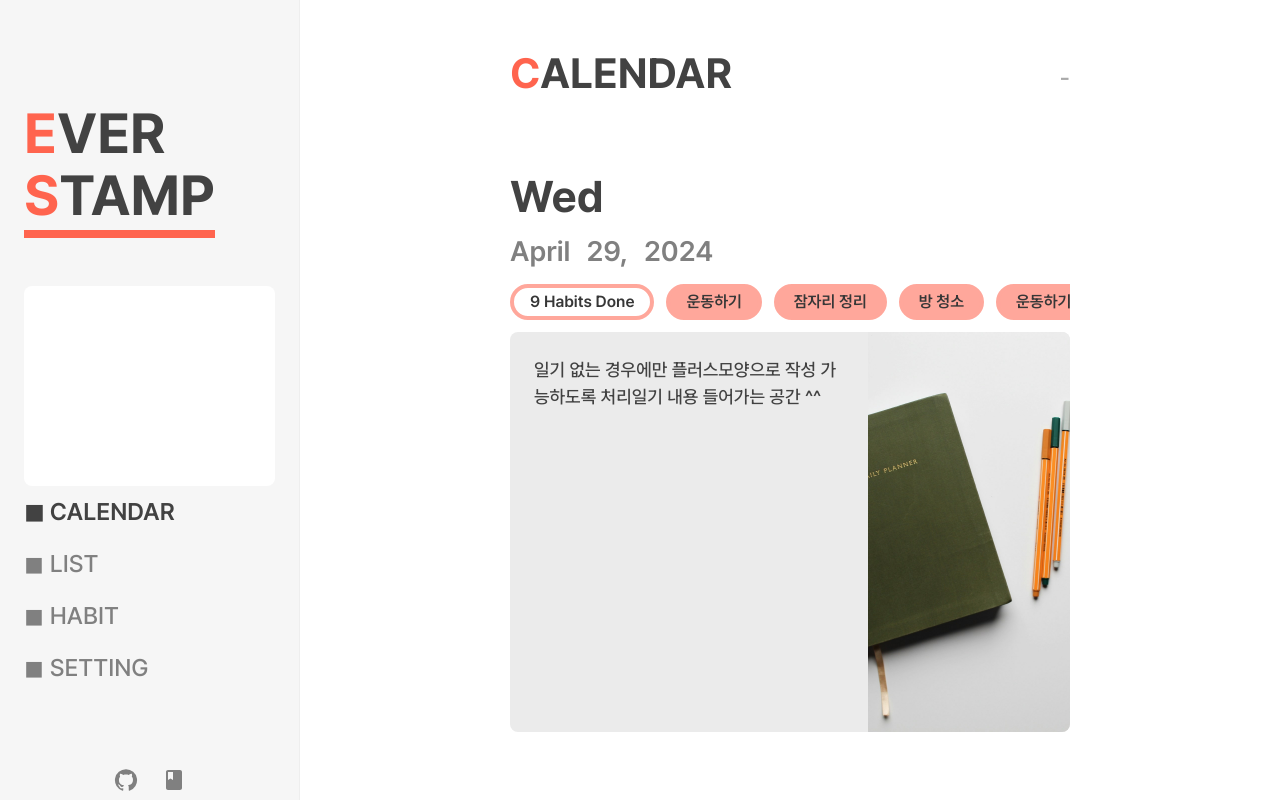
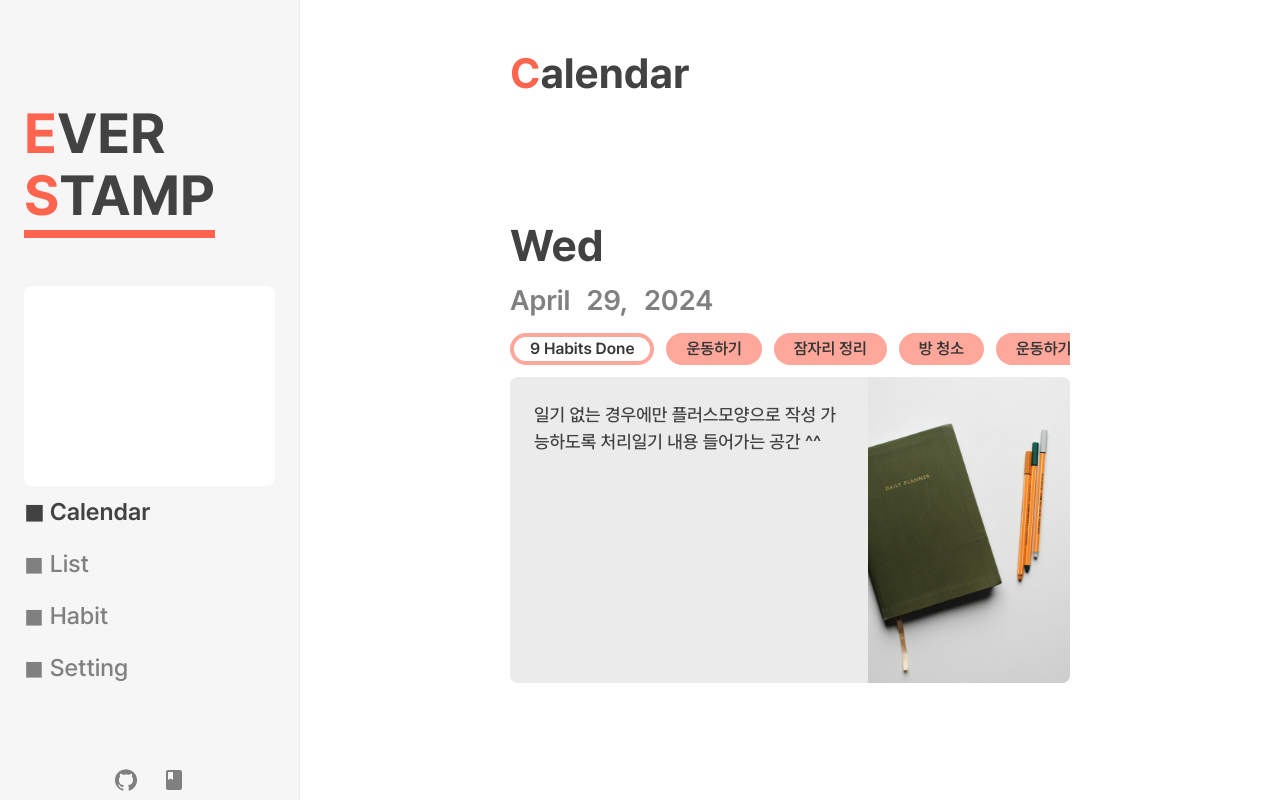
Before and after one commit to EunoChoi/everstamp, a Next.js app: page /io/calendar in a window 1280 px wide. Built offline with nearby package versions, Linux system fonts and the light colour scheme.

Commit message:
update front base

```diff
--- a/src/app/globals.css
+++ b/src/app/globals.css
@@ -12,7 +12,7 @@
   --lightGrey_CP: 235, 235, 235;
 
   --desktopHeader: 96px;
-  --mobileHeader: 72px;
+  --mobileHeader: 76px;
   --mobileNav: 48px;
 }
 
--- a/src/app/io/(afterLogin)/calendar/page.tsx
+++ b/src/app/io/(afterLogin)/calendar/page.tsx
@@ -13,10 +13,10 @@ const Calendar = () => {
   const isMobile = IsMobile();
   return (
     <Wrapper>
-      <Header subTitle="-" />
+      <Header subTitle="" />
       <Content>
         <MonthNote />
-        {/* {isMobile && } */}
+        {isMobile && <MonthWrapper></MonthWrapper>}
       </Content>
     </Wrapper>
   );
@@ -30,7 +30,7 @@ const Wrapper = styled.div`
   width: 100%;
   max-width: 600px;
   min-width: 400px;
-  height: 100vh;
+  height: 100dvh;
 
   display: flex;
   flex-direction: column;
@@ -43,6 +43,17 @@ const Wrapper = styled.div`
   }
 `
 
+const MonthWrapper = styled.div`
+  margin-top: 12px;
+  width: 100%;
+  height: calc((100dvh - var(--mobileHeader) - var(--mobileNav))/3);
+
+  border-radius: 8px;
+  background-color: rgb(var(--lightGrey_CP));
+  margin-bottom: 12px;
+  @media screen and (max-width: 720px) {
+  }
+`
 const Content = styled.div`
   width: 100%;
   height: calc(100vh - var(--desktopHeader));
@@ -54,7 +65,7 @@ const Content = styled.div`
 
   //mobile
   @media screen and (max-width: 720px) {
-    height: calc(100vh - var(--mobileHeader) - var(--mobileNav));
+    height: calc(100dvh - var(--mobileHeader) - var(--mobileNav));
     padding: 0 5vw;
   }
 `
--- a/src/app/io/(afterLogin)/habit/page.tsx
+++ b/src/app/io/(afterLogin)/habit/page.tsx
@@ -9,7 +9,7 @@ import HabitBox from "@/component/habitBox";
 const Habit = () => {
   return (
     <Wrapper>
-      <Header subTitle="9 habits done!" />
+      <Header subTitle="100% complete :)" />
       <Content>
         <HabitGrid>
           <HabitBox />
@@ -46,7 +46,7 @@ const Wrapper = styled.div`
   width: 100%;
   max-width: 800px;
   min-width: 400px;
-  height: 100vh;
+  height: 100dvh;
 
   display: flex;
   flex-direction: column;
@@ -61,7 +61,7 @@ const Wrapper = styled.div`
 
 const Content = styled.div`
   width: 100%;
-  height: calc(100vh - var(--desktopHeader));
+  height: calc(100dvh - var(--desktopHeader));
 
   display: flex;
   flex-direction: column;
@@ -70,7 +70,7 @@ const Content = styled.div`
 
   //mobile
   @media screen and (max-width: 720px) {
-    height: calc(100vh - var(--mobileHeader) - var(--mobileNav));
+    height: calc(100dvh - var(--mobileHeader) - var(--mobileNav));
     padding: 0 5vw;
   }
 `
--- a/src/app/io/(afterLogin)/list/page.tsx
+++ b/src/app/io/(afterLogin)/list/page.tsx
@@ -15,12 +15,14 @@ import SortIcon from '@mui/icons-material/Sort';
 const List = () => {
   return (
     <Wrapper>
-      <Header subTitle="-" />
+      <Header subTitle="a total of 35 diaries" />
 
       <Options>
-        <button className="search"><SearchIcon /></button>
+        <button className="search">
+          <SearchIcon fontSize="small" />
+        </button>
         <button className="sort">
-          <SortIcon />
+          <SortIcon fontSize="small" />
           <span>New</span>
         </button>
       </Options>
@@ -48,7 +50,7 @@ const Wrapper = styled.div`
   width: 100%;
   max-width: 600px;
   min-width: 400px;
-  height: 100vh;
+  height: 100dvh;
 
   display: flex;
   flex-direction: column;
@@ -74,7 +76,7 @@ const ScrollContent = styled.div`
 
   //mobile
   @media screen and (max-width: 720px) {
-    height: calc(100vh - var(--mobileHeader) - var(--mobileNav));
+    height: calc(100dvh - var(--mobileHeader) - var(--mobileNav));
     padding: 0 5vw;
   }
 `
--- a/src/app/io/(afterLogin)/setting/page.tsx
+++ b/src/app/io/(afterLogin)/setting/page.tsx
@@ -12,12 +12,13 @@ const Setting = () => {
       <Content>
         <Section>
           <Title>account</Title>
-          <SubTitle>id : k_pixel@kakao.com</SubTitle>
-          <SubTitle>type : kakao</SubTitle>
-          <FlexRow>
+          <Value>email : pixel@kakao.com</Value>
+          <Value>id : k_pixel@kakao.com</Value>
+          <Value>type : kakao</Value>
+          <Buttons>
             <Button>logout</Button>
             <Button>delete account</Button>
-          </FlexRow>
+          </Buttons>
         </Section>
 
         <Section>
@@ -25,27 +26,35 @@ const Setting = () => {
           <SubTitle>point color</SubTitle>
           <FlexRow>
             <Check></Check>
-            <Check></Check>
+            <FlexRow className="end">
               <Check></Check>
               <Check></Check>
               <Check></Check>
               <Check></Check>
               <Check></Check>
             </FlexRow>
+          </FlexRow>
 
-          <SubTitle>dark theme</SubTitle>
+          <SubTitle>background color</SubTitle>
           <FlexRow>
+            <Check></Check>
+            <FlexRow className="end">
               <Check></Check>
               <Check></Check>
             </FlexRow>
+          </FlexRow>
           <SubTitle>font size</SubTitle>
           <FlexRow>
+            <Check></Check>
+            <FlexRow className="end">
               <Check></Check>
               <Check></Check>
               <Check></Check>
               <Check></Check>
               <Check></Check>
             </FlexRow>
+          </FlexRow>
+
         </Section>
 
       </Content>
@@ -60,7 +69,7 @@ const Wrapper = styled.div`
   width: 100%;
   max-width: 600px;
   min-width: 400px;
-  height: 100vh;
+  height: 100dvh;
 
   display: flex;
   flex-direction: column;
@@ -74,7 +83,7 @@ const Wrapper = styled.div`
 `
 const Content = styled.div`
   width: 100%;
-  height: calc(100vh - var(--desktopHeader));
+  height: calc(100dvh - var(--desktopHeader));
 
   display: flex;
   flex-direction: column;
@@ -83,7 +92,7 @@ const Content = styled.div`
 
   //mobile
   @media screen and (max-width: 720px) {
-    height: calc(100vh - var(--mobileHeader) - var(--mobileNav));
+    height: calc(100dvh - var(--mobileHeader) - var(--mobileNav));
     padding: 0 5vw;
   }
 `
@@ -96,10 +105,6 @@ const Section = styled.div`
   flex-direction: column;
   justify-content: center;
   align-items: start;
-
-  *{
-    padding: 6px 0;
-  }
 `
 const Title = styled.span`
   font-size: 32px;
@@ -108,6 +113,8 @@ const Title = styled.span`
 
   text-transform: capitalize;
   /* text-transform: uppercase; */
+
+  padding: 4px 0;
 `
 const SubTitle = styled.span`
   font-size: 20px;
@@ -116,20 +123,46 @@ const SubTitle = styled.span`
   color: grey;
 
   text-transform: capitalize;
+
+  padding: 4px 0;
+`
+const Value = styled.span`
+  font-size: 20px;
+  font-weight: 500;
+  color: rgb(var(--grey_Title));
+  color: grey;
+
+  padding: 2px 0;
+  /* text-transform: capitalize; */
+`
+
+const Buttons = styled.div`
+  display: flex;
+  align-items: center;
+  margin-top: 24px;
 `
 
 const FlexRow = styled.div`
   display: flex;
+  align-items: center;
   overflow-x: scroll;
   scrollbar-width: none;
   width: 100%;
+  padding: 4px 0;
+
+  &.end{
+    justify-content: end;
+    *:last-child{
+      margin-right: 0;
+    }
+  }
 `
 const Button = styled.button`
   cursor: pointer;
   transition: all ease-in-out 0.3s;
 
   padding: 0 14px;
-  height: 36px;
+  /* height: 36px; */
 
   border-radius: 50px;
   border: solid 4px grey;
--- a/src/app/io/layout.tsx
+++ b/src/app/io/layout.tsx
@@ -1,7 +1,7 @@
 'use client'
 
 import styled from "styled-components";
-import { usePathname } from 'next/navigation'
+import { usePathname, useSelectedLayoutSegment, useSelectedLayoutSegments } from 'next/navigation'
 import { useRouter } from 'next/navigation'
 import { useEffect } from "react";
 
@@ -28,21 +28,21 @@ const Layout = ({
   let mobile = IsMobile();
   const router = useRouter()
 
-  let current = pathname.split('/io/')[1];
-  const path = ['calendar', 'list', 'habit', 'setting'];
-  const current_num = path.indexOf(current) + 1
+  // let current = pathname.split('/io/')[1];
+  const current = useSelectedLayoutSegments().pop();
+  const menus = ['calendar', 'list', 'habit', 'setting'];
 
-  if (pathname === '/io') return <>{children}</>
+  if (current === undefined) return <>{children}</>
 
   return (<>
     {mobile ?
       <Mobile_Layout>
         {children}
-        <Mobile_Nav $current_num={current_num}>
-          <span onClick={() => { router.push('/io/calendar', { scroll: false }) }}><CalendarMonthIcon /></span>
-          <span onClick={() => { router.push('/io/list', { scroll: false }) }}><FormatListBulletedIcon /></span>
-          <span onClick={() => { router.push('/io/habit', { scroll: false }) }}><CheckBoxIcon /></span>
-          <span onClick={() => { router.push('/io/setting', { scroll: false }) }}><SettingsIcon /></span>
+        <Mobile_Nav>
+          <span className={current === 'calendar' ? 'current' : ''} onClick={() => { router.push('/io/calendar', { scroll: false }) }}><CalendarMonthIcon /></span>
+          <span className={current === 'list' ? 'current' : ''} onClick={() => { router.push('/io/list', { scroll: false }) }}><FormatListBulletedIcon /></span>
+          <span className={current === 'habit' ? 'current' : ''} onClick={() => { router.push('/io/habit', { scroll: false }) }}><CheckBoxIcon /></span>
+          <span className={current === 'setting' ? 'current' : ''} onClick={() => { router.push('/io/setting', { scroll: false }) }}><SettingsIcon /></span>
         </Mobile_Nav>
       </Mobile_Layout>
       :
@@ -52,12 +52,17 @@ const Layout = ({
             <span>ever</span>
             <span>stamp</span>
           </SideBarLogo>
-          <Menus $current_num={current_num}>
-            <MonthWrapper $current_num={current_num}></MonthWrapper>
-            <span onClick={() => { router.push(`/io/calendar`) }}>◼︎ calendar</span>
-            <span onClick={() => { router.push(`/io/list`) }}>◼︎ list</span>
-            <span onClick={() => { router.push(`/io/habit`) }}>◼︎ habit</span>
-            <span onClick={() => { router.push(`/io/setting`) }}>◼︎ setting</span>
+          <Menus>
+            <MonthWrapper
+              className={current === 'calendar' ? 'open' : ''}
+            ></MonthWrapper>
+            {menus.map(e =>
+              <span
+                key={e}
+                className={current === e ? "current" : ""}
+                onClick={() => { router.push(`/io/${e}`) }}>
+                ◼︎ {e}
+              </span>)}
           </Menus>
           <Links>
             <span><GitHubIcon /></span>
@@ -103,7 +108,7 @@ const Mobile_Layout = styled.div`
   align-items: center;
   /* height: 100vh; */
 `;
-const Mobile_Nav = styled.div<{ $current_num?: number }>`
+const Mobile_Nav = styled.nav`
   position: fixed;
     bottom: 0;
 
@@ -120,8 +125,8 @@ const Mobile_Nav = styled.div<{ $current_num?: number }>`
       font-size: 20px;
       text-align: center;
     }
-    span:nth-child(${props => props.$current_num}){
-      color: rgba(0,0,0,0.65);
+    .current{
+      color: rgba(55, 55, 55, 0.75);
     }
 `
 
@@ -136,7 +141,7 @@ const Desktop_Sidebar = styled.div`
   position: fixed;
   top: 0;
   width: 300px;
-  height: 100vh;
+  height: 100dvh;
   padding: 24px;
 
   border-right : 1px solid rgba(0,0,0,0.03);
@@ -168,26 +173,26 @@ const SideBarLogo = styled.div`
     color: rgb(var(--point));
   }
 `
-const Menus = styled.div<{ $current_num?: number }>`
+const Menus = styled.div`
   display: flex;
   flex-direction: column;
-
   justify-content: center;
   align-items: start;
-
   height: auto;
 
   >span{
+    cursor: pointer;
     font-size: 24px;
     font-weight: 500;
 
     text-transform: uppercase;
+    text-transform: capitalize;
 
     margin: 8px 0%;
     color: grey;
     transition: all ease-in-out 0.1s;
   }
-  >span:nth-child(${props => props.$current_num && props.$current_num + 1}){
+  .current{
     color: rgb(var(--grey_Title));
     font-weight: 600;
   }
@@ -203,13 +208,15 @@ const Desktop_Content = styled.div`
   align-items: center;
 `
 
-const MonthWrapper = styled.div<{ $current_num: number }>`
+const MonthWrapper = styled.div`
   transition: all 0.2s ease-in-out;
   width: 200px;
   width: 100%;
-  height: 0px;
-  height: ${props => props.$current_num === 1 ? '200px' : '0px'};
+  height: 0;
   background-color: #fff;
 
   border-radius: 8px;
+  &.open {
+      height:200px;
+  }
 `
--- a/src/component/header.tsx
+++ b/src/component/header.tsx
@@ -15,16 +15,16 @@ const Header = ({ subTitle }: Props) => {
   const router = useRouter()
 
   return (
-    <HeaderArea>
+    <Wrapper>
       <Title>{pathname.split('/io/')[1]}</Title>
       {subTitle.length > 0 && <SubTitle>{subTitle}</SubTitle>}
-    </HeaderArea>
+    </Wrapper>
   );
 }
 //48+96
 export default Header;
 
-const HeaderArea = styled.div`
+const Wrapper = styled.div`
   position: sticky;
   top: 0;
 
@@ -39,8 +39,9 @@ const HeaderArea = styled.div`
 
   @media screen and (max-width: 720px) {
     height: var(--mobileHeader);
-    align-items: center;
-    padding : 0 5vw;
+    /* align-items: center; */
+    padding : 0 4vw;
+    span{line-height: 1.2;}
   }
 `
 const Title = styled.span`
@@ -49,10 +50,12 @@ const Title = styled.span`
   font-weight: 700;
 
   text-transform: uppercase;
+  text-transform: capitalize;
   line-height: 110%;
 
   &:first-letter{
     color: rgb(var(--point));
+    /* font-size: 48px; */
   }
   @media screen and (max-width: 720px) {
     border-bottom: 6px rgb(var(--point)) solid;
@@ -68,4 +71,5 @@ const SubTitle = styled.span`
   padding-left: 12px;
   scrollbar-width: none;
   text-transform: capitalize;
+  text-transform: lowercase;
 `
--- a/src/component/monthNote.tsx
+++ b/src/component/monthNote.tsx
@@ -40,13 +40,18 @@ export default MonthNote;
 const Wrapper = styled.div`
   display: flex;
   flex-direction: column;
-  justify-content: center;
+  justify-content: end;
   align-items: start;
 
+  /* padding-bottom: 12px; */
+
   width: 100%;
-  height: auto;
+  height: calc((100dvh - var(--desktopHeader))/3*2);
+
+  @media screen and (max-width: 720px) {
+    height: calc((100dvh - var(--mobileHeader) - var(--mobileNav))/3*2);
+  }
 `
-
 const Date = styled.div`
   .week{
     font-size: 44px;
@@ -83,7 +88,7 @@ const Habits = styled.div`
 const Habit = styled.span`
   flex-shrink: 0;
 
-  padding : 2px 16px;
+  padding : 0px 16px;
   background-color: rgb(var(--point2));
   border-radius: 24px;
   margin-right: 12px;
@@ -101,9 +106,12 @@ const Habit = styled.span`
   &:first-child{
     background-color: rgba(0,0,0,0);
   }
+  &:last-child{
+    margin-right: 0px;
+  }
   @media screen and (max-width: 720px) {
     &{
-      padding : 2px 12px;
+      padding : 0px 12px;
       font-size: 14px;
       margin-right: 8px;
     }
@@ -112,13 +120,12 @@ const Habit = styled.span`
 const Note = styled.div`
   display: flex;
   width: 100%;
-  height: 400px;
-
+  height: 100%;
   background-color: rgb(var(--lightGrey_CP));
   border-radius: 8px;
 
   @media screen and (max-width: 720px) {
-      height: 250px;
+    height: 50%;
   }
 `
 const Text = styled.div`
```
Also changed, not shown: src/app/io/page.tsx (+41 -12 lines), src/component/ListNote.tsx (+8 -4 lines), src/component/habitBox.tsx (+5 -3 lines), 2 other files (tests, documents, lock files or other folders). Lines whose indentation alone changed are shown as unchanged.
